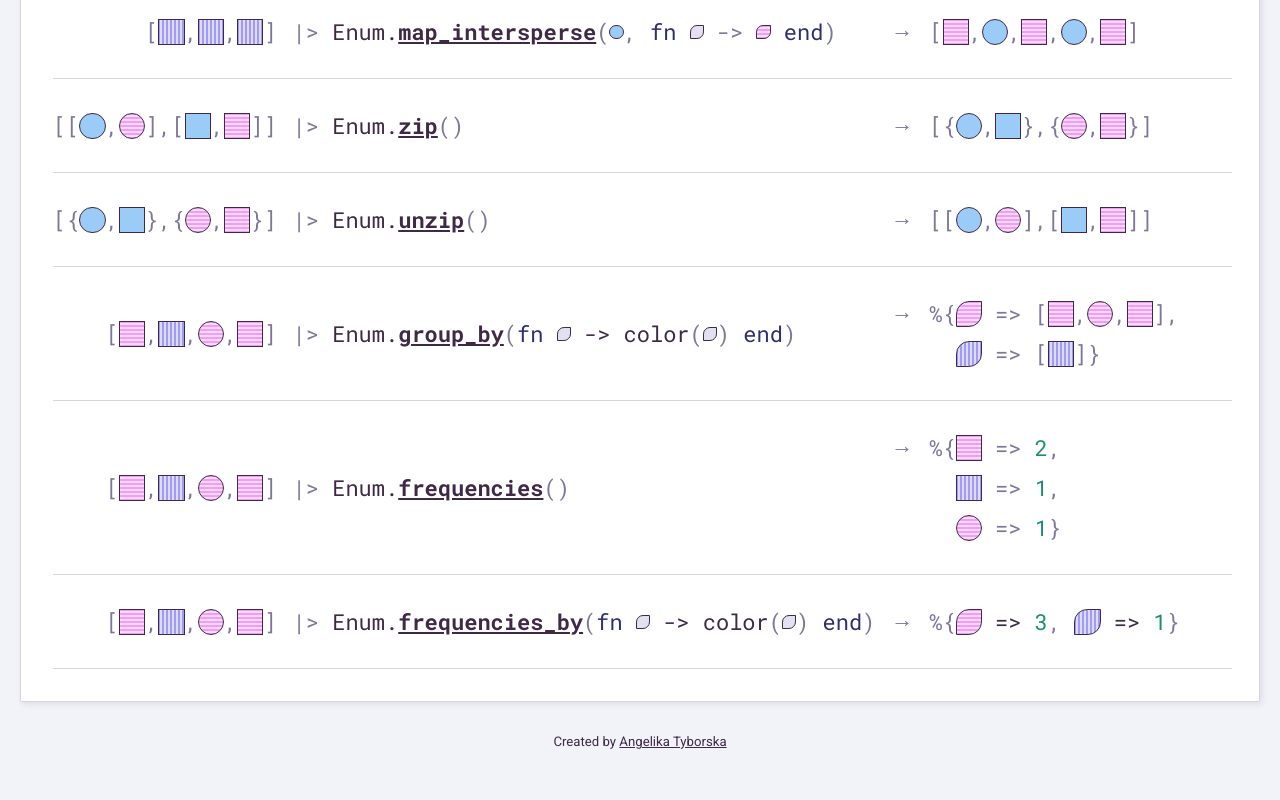
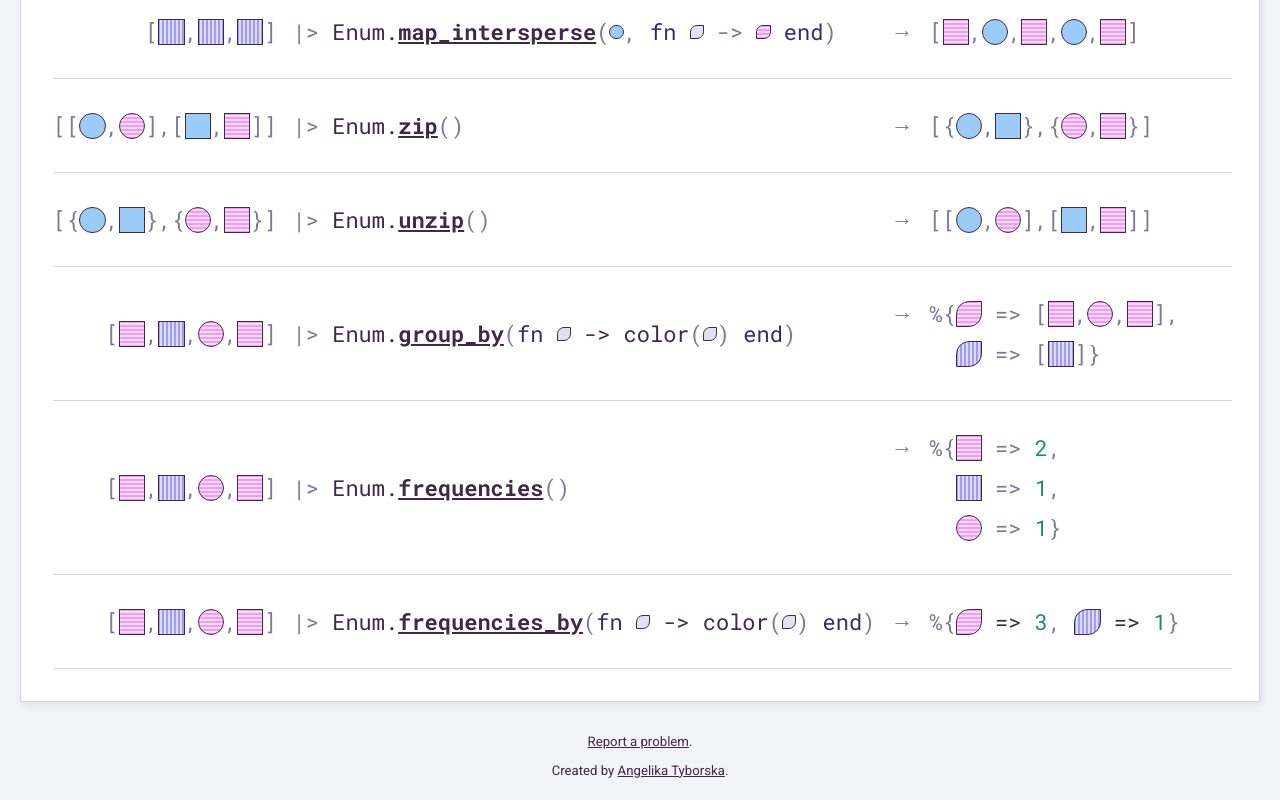
Before and after one commit to angelikatyborska/elixir-enum-cheatsheet, a Vue app: page / in a window 1280 px wide. Shown: the part 3914-4714 px from the top of the page. Before the commit the page ends 4685 px from the top, so only its background shows below. Built offline with nearby package versions, Linux system fonts and the light colour scheme.

Commit message:
Allow submitting issues

```diff
--- a/src/App.vue
+++ b/src/App.vue
@@ -1401,7 +1401,8 @@
     </main>
 
     <footer>
-      Created by <a href="https://angelika.me">Angelika Tyborska</a>
+      <p><a href="https://github.com/angelikatyborska/elixir-enum-cheatsheet/issues">Report a problem</a>.</p>
+      <p>Created by <a href="https://angelika.me">Angelika Tyborska</a>.</p>
     </footer>
   </div>
 </template>
```
